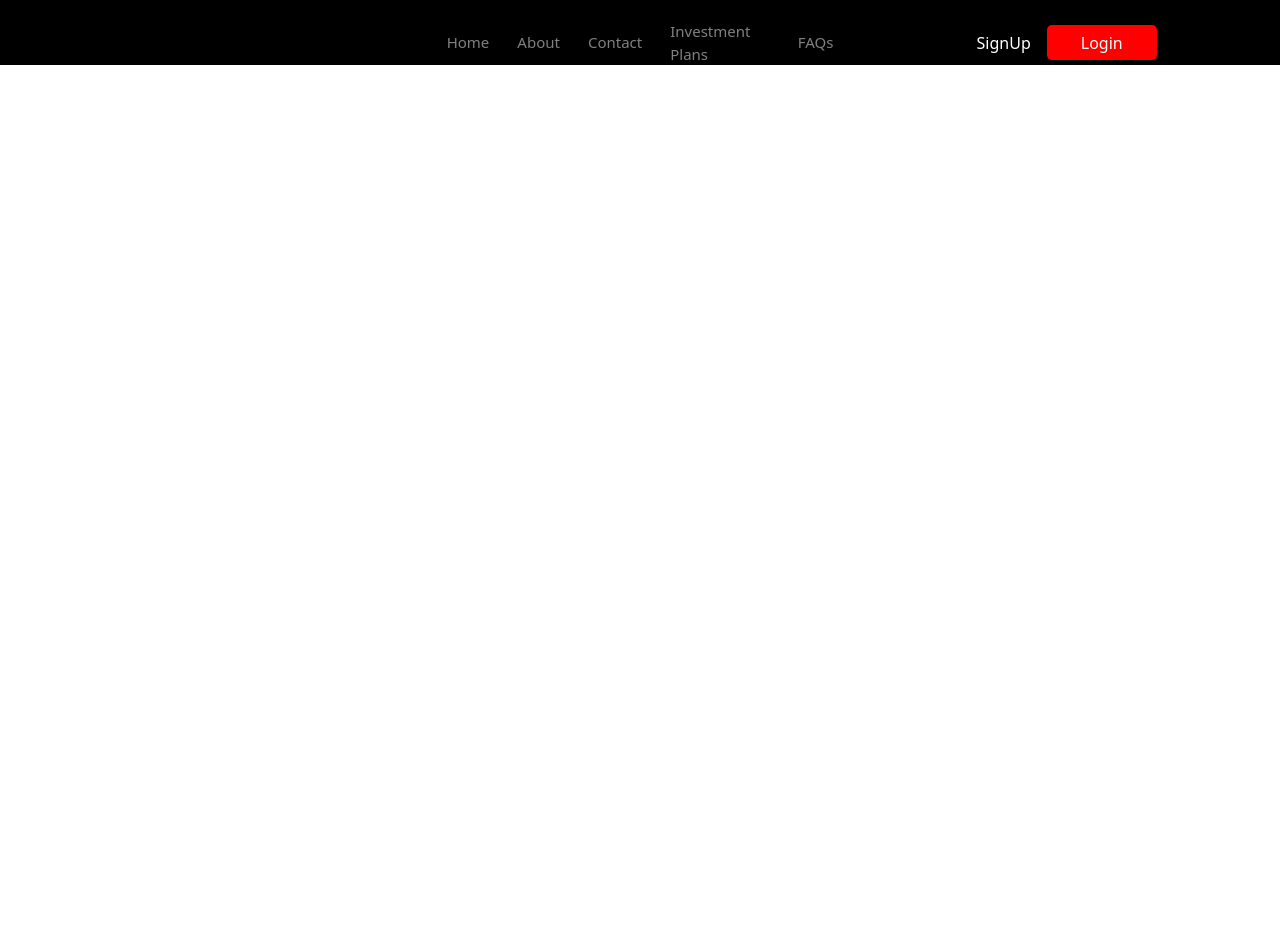
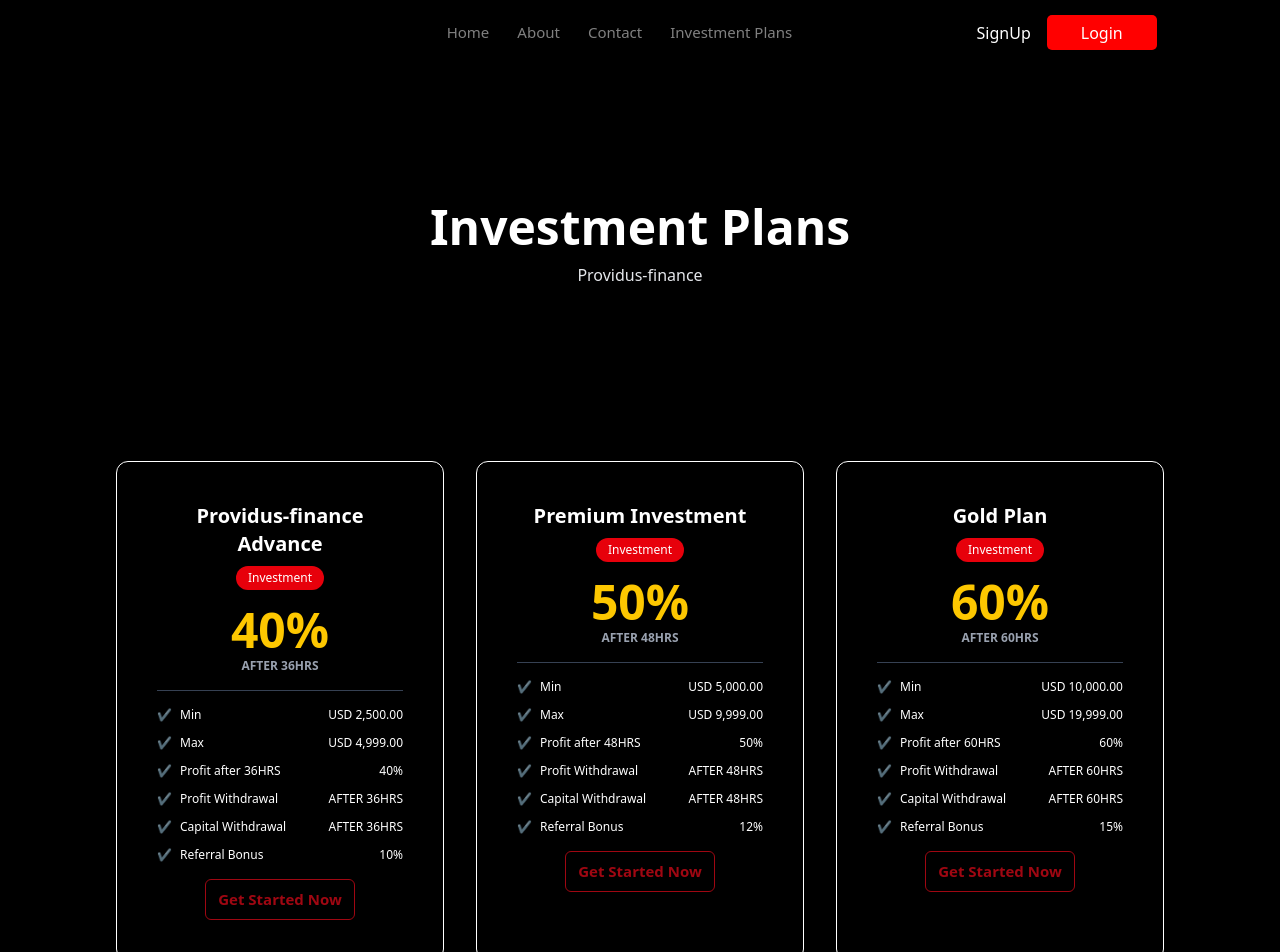
Before and after one commit to AscenxioBlog/trustfundx, a React (Vite) app: page /investmentplan in a window 1280 px wide. Shown: the top 952 px of the page. Before the commit the page ends 800 px from the top, so only its background shows below. Built offline with nearby package versions, Linux system fonts and the light colour scheme.

Commit message:
InvestmentPlan update

```diff
--- a/src/App.jsx
+++ b/src/App.jsx
@@ -7,6 +7,7 @@ import ContactPage from './UI/ContactComponent/ContactPage'
 import AdminPage from './UI/AdminDashboard/AdminPage'
 import UserDashboard from './UI/UserDashboard/UserDashboard'
 import Header from './UI/HeaderFolder/Header'
+import InvestmentPlan from './UI/InvestmentPlan/InvestmentPlan'
 
 
 function App() {
@@ -23,6 +24,8 @@ function App() {
             <Route path='/' element={<HomePage/>}/>
             <Route path='/about' element={<AboutPage/>}/>
             <Route path='/contact' element={<ContactPage/>}/>
+            <Route path='/contact' element={<ContactPage/>}/>
+            <Route path='/investmentplan' element={<InvestmentPlan/>}/>
             <Route path='/admin' element={<AdminPage/>}/>
             <Route path='/user' element={<UserDashboard/>}/>
           </Routes>
--- a/src/UI/AboutComponent/AboutPage.jsx
+++ b/src/UI/AboutComponent/AboutPage.jsx
@@ -9,7 +9,7 @@ import AboutThirdComponent from './AboutThirdComponent'
 
 function AboutPage() {
   return (
-    <div className=' bg-[#000000] lg:px-32 min-h-screen'>
+    <div className=' bg-[#000000] lg:px-20 min-h-screen'>
 
         <AboutFirstComponent />
 
--- a/src/UI/HeaderFolder/Header.jsx
+++ b/src/UI/HeaderFolder/Header.jsx
@@ -21,8 +21,7 @@ function Header() {
                           <li><Link to='/'>Home</Link></li>
                           <li><Link to='/about'>About</Link></li>
                           <li><Link to='/contact'>Contact</Link></li>
-                          <li><Link to='/'>Investment Plans</Link></li>
-                          <li><Link to='/'>FAQs</Link></li>
+                          <li><Link to='/investmentplan'>Investment Plans</Link></li>
                       </ul>
                    </div>
 
--- /dev/null
+++ b/src/UI/InvestmentPlan/InvestmentPlan.jsx
@@ -0,0 +1,20 @@
+import React from 'react'
+import InvestmentPlanFirst from './InvestmentPlanFirst'
+import InvestmentPlanSecond from './InvestmentPlanSecond'
+import FAQsComponents from '../AboutComponent/FAQsComponents'
+
+function InvestmentPlan() {
+  return (
+    <div  className=' bg-[#000000] lg:px-20 min-h-screen'>
+
+           <InvestmentPlanFirst />
+
+           <InvestmentPlanSecond />
+
+           <FAQsComponents />
+
+    </div>
+  )
+}
+
+export default InvestmentPlan
--- /dev/null
+++ b/src/UI/InvestmentPlan/InvestmentPlanFirst.jsx
@@ -0,0 +1,17 @@
+import React from 'react'
+
+function InvestmentPlanFirst() {
+  return (
+    <div>
+
+
+            <div className='lg:h-[45vh] h-[30vh] flex-col flex justify-center items-center'>
+                    <h1 className='font-semibold text-white text-4xl lg:text-5xl'>Investment Plans</h1>
+                    <p className='mt-3 text-gray-200'>Providus-finance</p>
+            </div>
+
+    </div>
+  )
+}
+
+export default InvestmentPlanFirst
--- /dev/null
+++ b/src/UI/InvestmentPlan/InvestmentPlanSecond.jsx
@@ -0,0 +1,41 @@
+import React from "react";
+
+const investmentPlans = [
+    { title: "Providus-finance Advance", profit: "40%", min: "USD 2,500.00", max: "USD 4,999.00", duration: "36HRS", referralBonus: "10%" },
+    { title: "Premium Investment", profit: "50%", min: "USD 5,000.00", max: "USD 9,999.00", duration: "48HRS", referralBonus: "12%" },
+    { title: "Gold Plan", profit: "60%", min: "USD 10,000.00", max: "USD 19,999.00", duration: "60HRS", referralBonus: "15%" },
+    { title: "Platinum Plan", profit: "70%", min: "USD 20,000.00", max: "USD 49,999.00", duration: "72HRS", referralBonus: "18%" },
+  ];
+
+const InvestmentPlanSecond = () => {
+  return (
+    <div className="grid grid-cols-1 sm:grid-cols-2 lg:grid-cols-3 gap-8 p-9">
+    {investmentPlans.map((plan, index) => (
+      <div key={index} className={`bg-black text-white p-10 rounded-xl border border-white hover:border-0 hover:shadow-lg w-full h-auto}`}>
+        <h2 className="text-xl font-semibold text-center">{plan.title}</h2>
+        <div className="flex justify-center mt-2">
+          <span className="bg-red-600 text-white text-xs px-3 py-1 rounded-full">Investment</span>
+        </div>
+        <div className="text-yellow-400 text-5xl font-bold text-center mt-4">{plan.profit}</div>
+        <p className="text-center text-gray-400 text-xs font-bold mt-1">AFTER {plan.duration}</p>
+        <hr className="my-4 border-gray-700" />
+        <ul className="text-xs font-medium space-y-3">
+          <li className="flex items-center gap-2"><span className="text-red-500">✔</span> Min <span className="ml-auto">{plan.min}</span></li>
+          <li className="flex items-center gap-2"><span className="text-red-500">✔</span> Max <span className="ml-auto">{plan.max}</span></li>
+          <li className="flex items-center gap-2"><span className="text-red-500">✔</span> Profit after {plan.duration} <span className="ml-auto">{plan.profit}</span></li>
+          <li className="flex items-center gap-2"><span className="text-red-500">✔</span> Profit Withdrawal <span className="ml-auto">AFTER {plan.duration}</span></li>
+          <li className="flex items-center gap-2"><span className="text-red-500">✔</span> Capital Withdrawal <span className="ml-auto">AFTER {plan.duration}</span></li>
+          <li className="flex items-center gap-2"><span className="text-red-500">✔</span> Referral Bonus <span className="ml-auto">{plan.referralBonus}</span></li>
+        </ul>
+        <div className="flex justify-center">
+        <button className="mt-4 w-[150px] border border-red-800 text-[15px] text-red-800 py-2  rounded-md font-semibold hover:bg-red-800 hover:text-white">
+          Get Started Now
+        </button>
+        </div>
+      </div>
+    ))}
+  </div>
+  );
+};
+
+export default InvestmentPlanSecond;
```
